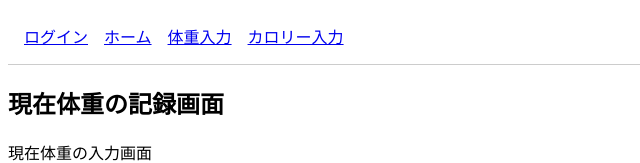
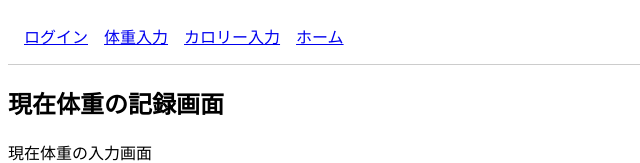
Before and after one commit to kajiLabTeam/DEBUKATU_frontend2, a React (Create React App) app: page /currentWeightInput in a window 1280 px wide. Shown: the top 163 px of the page, without its empty margins (0-640 px from the left). Built offline with nearby package versions, Linux system fonts and the light colour scheme.

Commit message:
fix:home画面をラストに

```diff
--- a/src/App.tsx
+++ b/src/App.tsx
@@ -40,9 +40,9 @@ export const App = () => {
       {/* 全ページ共通のナビゲーション */}
       <nav style={navStyle}>
         <Link to="/userLogin" style={linkStyle}>ログイン</Link>
-        <Link to="/home" style={linkStyle}>ホーム</Link>
         <Link to="/modelWeightInput" style={linkStyle}>体重入力</Link>
         <Link to="/currentWeightInput" style={linkStyle}>カロリー入力</Link>
+        <Link to="/home" style={linkStyle}>ホーム</Link>
       </nav>
 
 
@@ -50,10 +50,9 @@ export const App = () => {
       <main>
         <Routes>
           <Route path="/userLogin" element={<UserLoginPage />} />
-          <Route path="/home" element={<HomePage />} />
           <Route path="/modelWeightInput" element={<ModelWeightInputPage />} />
           <Route path="/currentWeightInput" element={<CurrentWeightInput.CalorieInputPage />} />
-
+          <Route path="/home" element={<HomePage />} />
         </Routes>
       </main>
 
```
